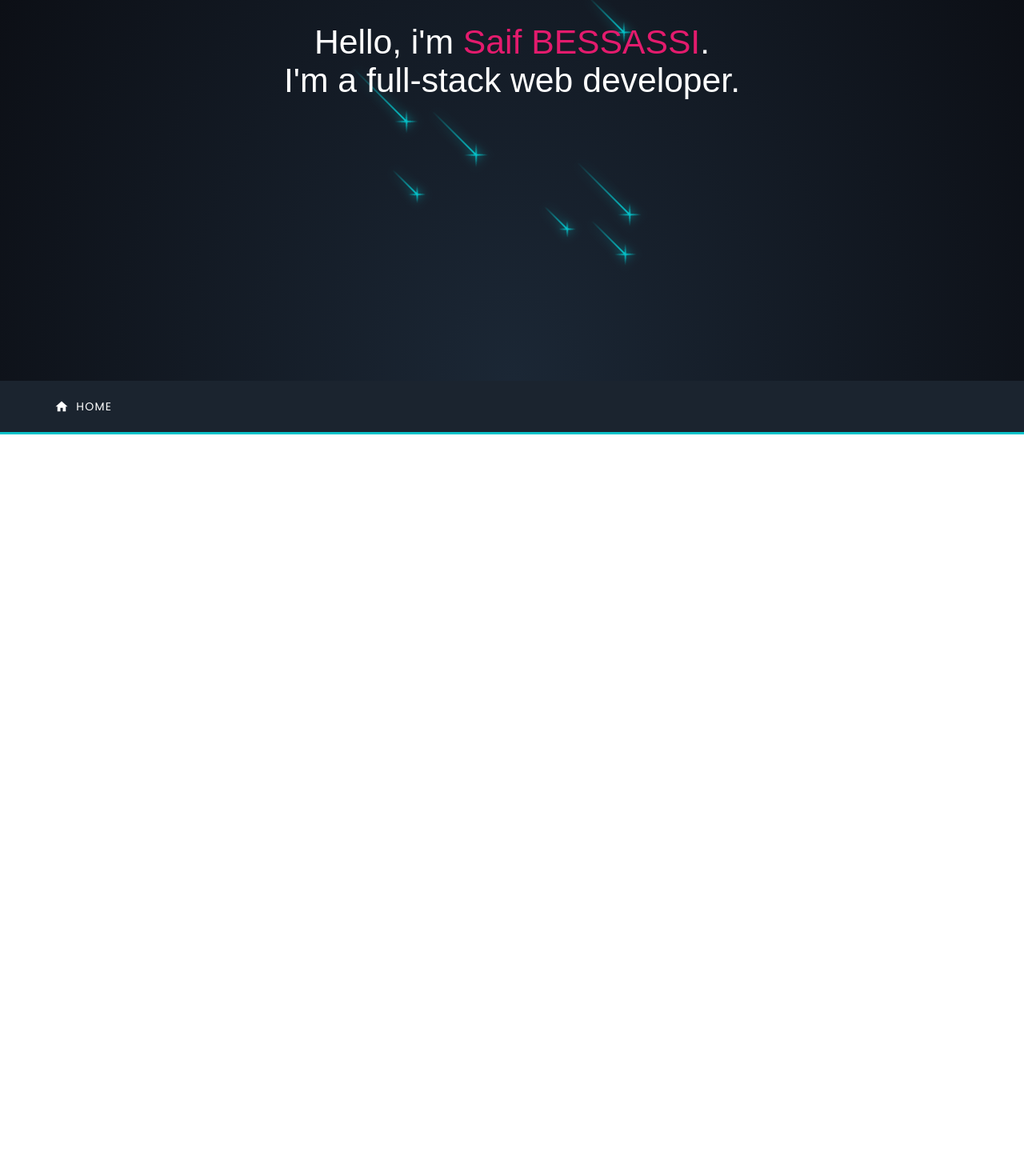
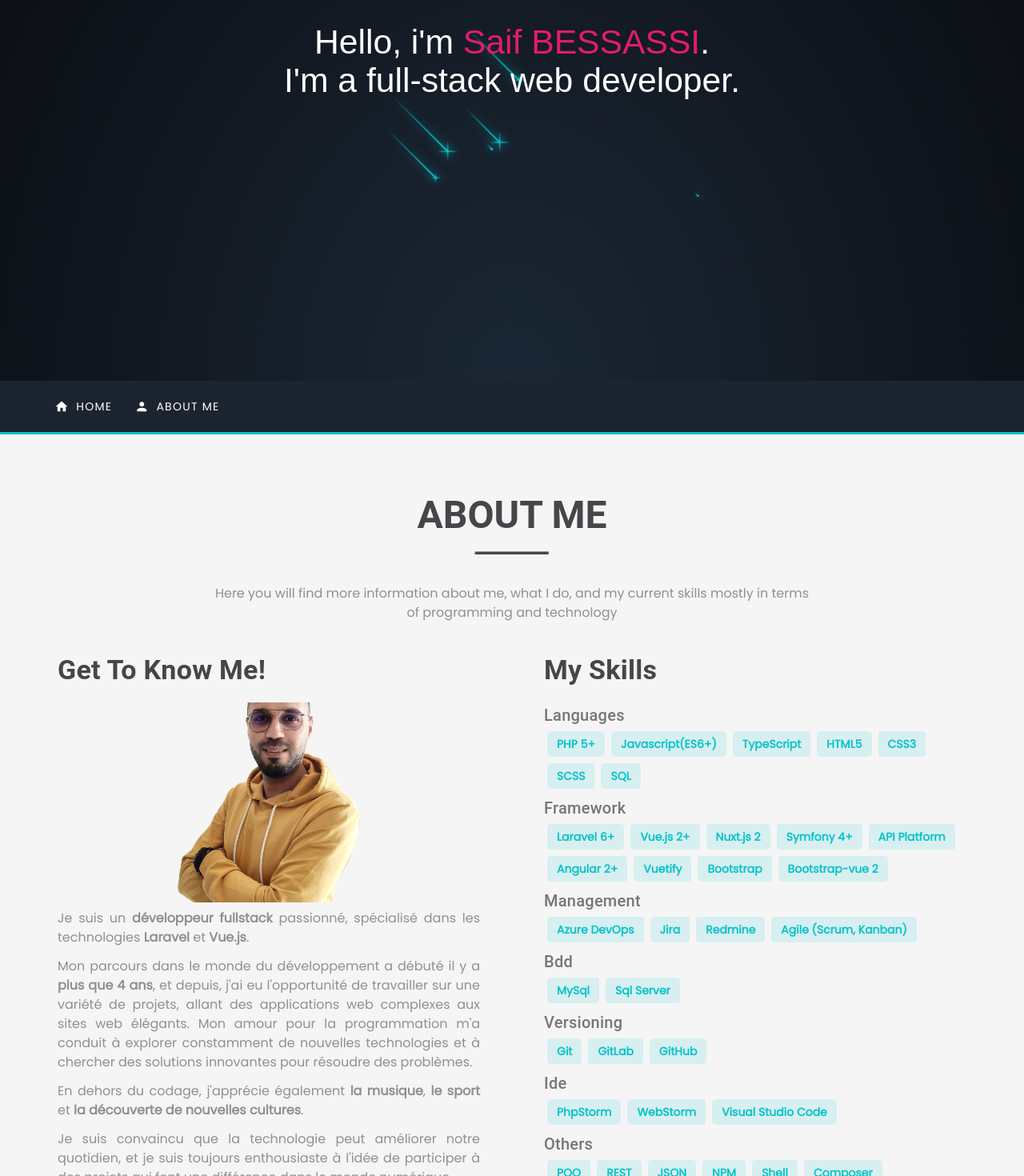
Before and after one commit to saifbessassi/my-portfolio, a Vue app: page / in a window 1280 px wide. Shown: the part 324-1794 px from the top of the page at 80% size. Before the commit the page ends 867 px from the top, so only its background shows below. Built offline with nearby package versions, Linux system fonts and the light colour scheme.

Commit message:
create about section

```diff
--- a/src/App.vue
+++ b/src/App.vue
@@ -1,4 +1,5 @@
 <script setup>
+import AboutSection from './components/About/AboutSection.vue';
 import Header from './components/Header.vue'
 import Home from './components/Home.vue'
 </script>
@@ -6,6 +7,7 @@ import Home from './components/Home.vue'
 <template>
   <Home />
   <Header />
+  <AboutSection />
 </template>
 
 <style scoped></style>
--- /dev/null
+++ b/src/components/About/AboutDescription.vue
@@ -0,0 +1,36 @@
+<template>
+    <h4 class="text-left text-h4 font-weight-bold text-info text-capitalize mb-5">Get to know me!</h4>
+    <v-avatar class="align-center mb-2" size="250" rounded="0">
+        <v-img max-height="250" src="src/assets/images/me.png" alt="me">
+            <template #placeholder>
+                <div class="d-flex align-center justify-center fill-height">
+                    <v-progress-circular color="grey-lighten-4" indeterminate></v-progress-circular>
+                </div>
+            </template>
+        </v-img>
+    </v-avatar>
+    <div class="text-info-lighten-3 text-justify">
+        <p class="mb-3">Je suis un <b>développeur fullstack</b> passionné, spécialisé dans les
+            technologies <b>Laravel</b> et <b>Vue.js</b>.</p>
+        <p class="mb-3">Mon parcours dans le monde du développement a débuté il y a
+            <b>plus que {{ experience }} ans</b>, et depuis, j'ai eu l'opportunité de travailler sur une
+            variété de projets, allant
+            des applications web complexes aux sites web élégants. Mon amour pour la programmation m'a
+            conduit à
+            explorer constamment de nouvelles technologies et à chercher des solutions innovantes pour
+            résoudre
+            des problèmes.
+        </p>
+        <p class="mb-3">En dehors du codage, j'apprécie également <b>la musique</b>, <b>le sport</b> et
+            <b>la découverte de nouvelles cultures</b>.
+        </p>
+        <p class="mb-3">Je suis convaincu que la technologie peut améliorer notre quotidien,
+            et je suis toujours enthousiaste à l'idée de participer à des projets qui font une différence
+            dans
+            le monde numérique.</p>
+    </div>
+</template>
+
+<script setup>
+const experience = new Date().getFullYear() - 2019
+</script>
--- /dev/null
+++ b/src/components/About/AboutSection.vue
@@ -0,0 +1,26 @@
+<template>
+    <Section id="about" title="about me" class="bg-surface py-15">
+        <v-container>
+            <v-row justify="center">
+                <v-col cols="8">
+                    <p class="mb-10 text-center text-info-lighten-3">Here you will find more information about me, what I
+                        do, and my current skills mostly in terms of programming and technology</p>
+                </v-col>
+            </v-row>
+            <v-row no-gutters>
+                <v-col class="pr-10" cols="6">
+                    <AboutDescription />
+                </v-col>
+                <v-col cols="6" class="pl-10">
+                    <AboutSkills />
+                </v-col>
+            </v-row>
+        </v-container>
+    </Section>
+</template>
+
+<script setup>
+import Section from '../Section.vue';
+import AboutSkills from './AboutSkills.vue';
+import AboutDescription from './AboutDescription.vue';
+</script>
--- /dev/null
+++ b/src/components/About/AboutSkills.vue
@@ -0,0 +1,25 @@
+<template>
+    <h4 class="text-left text-h4 font-weight-bold text-info text-capitalize mb-5">my skills</h4>
+    <div class="text-left">
+        <template v-for="(values, key) of skills">
+            <h6 class="text-h6 font-weight-medium text-info-lighten-2 text-capitalize">{{ key }}</h6>
+            <div class="mb-1">
+                <v-chip v-for="skill of values" color="secondary" label class="ma-1 pa-3 font-weight-bold">
+                    {{ skill }}
+                </v-chip>
+            </div>
+        </template>
+    </div>
+</template>
+
+<script setup>
+const skills = {
+    languages: ["PHP 5+", "Javascript(ES6+)", "TypeScript", "HTML5", "CSS3", "SCSS", "SQL"],
+    Framework: ["Laravel 6+", "Vue.js 2+", "Nuxt.js 2", "Symfony 4+", "API Platform", "Angular 2+", "Vuetify", "Bootstrap", "Bootstrap-vue 2"],
+    management: ["Azure DevOps", "Jira", "Redmine", "Agile (Scrum, Kanban)"],
+    bdd: ["MySql", "Sql Server"],
+    versioning: ["Git", "GitLab", "GitHub"],
+    ide: ["PhpStorm", "WebStorm", "Visual Studio Code"],
+    others: ["POO", "REST", "JSON", "NPM", "Shell", "Composer"]
+}
+</script>
--- a/src/components/Header.vue
+++ b/src/components/Header.vue
@@ -3,10 +3,9 @@
     <v-toolbar-items class="v-container py-0">
       <v-btn
         v-for="item in nav"
-        :key="item.text"
-        :title="item.title"
+        :key="item.id"
         :prepend-icon="item.icon"
-        @click="scrollTo(item.text)"
+        @click="scrollTo(item.id)"
         >{{ item.text }}</v-btn
       >
     </v-toolbar-items>
@@ -23,7 +22,7 @@
         </v-toolbar>
 
         <v-list>
-          <v-list-item v-for="item in nav" :key="item.text" @click="scrollTo(item.text)">
+          <v-list-item v-for="item in nav" :key="item.text" @click="scrollTo(item.id)">
             <template #prepend>
               <v-icon :icon="item.icon" />
             </template>
@@ -40,9 +39,14 @@ import { ref } from 'vue'
 const dialog = ref(false)
 const nav = [
   {
+    id: 'home',
     text: 'home',
-    title: 'Back to Home page',
     icon: 'mdi-home'
+  },
+  {
+    id: 'about',
+    text: 'about me',
+    icon: 'mdi-account'
   }
 ]
 function scrollTo(id) {
@@ -56,5 +60,6 @@ function scrollTo(id) {
 header {
   border-bottom: 3px solid rgb(var(--v-theme-secondary)) !important;
   top: 0;
+  z-index: 1;
 }
 </style>
--- a/src/components/Section.vue
+++ b/src/components/Section.vue
@@ -2,7 +2,8 @@
   <section :id="id">
     <v-container class="justify-center d-flex flex-column align-center text-center">
       <div v-if="props.title" class="text-center text-uppercase text-info text-h3 font-weight-bold">
-        <span class="border-b-lg">{{ title }}</span>
+        {{ title }}
+        <hr width="40%" class="mx-auto my-5 bg-info rounded-pill" style="height: 5px;"/>
       </div>
       <slot></slot>
     </v-container>
--- a/src/plugins/vuetify.js
+++ b/src/plugins/vuetify.js
@@ -28,6 +28,11 @@ export default createVuetify({
           info: '#444649'
         }
       }
-    }
+    },
+    variations: {
+      colors: ['primary', 'secondary', 'info'],
+      lighten: 4,
+      darken: 4,
+    },
   }
 })
```
Also changed, not shown: src/assets/images/me.png (added).
